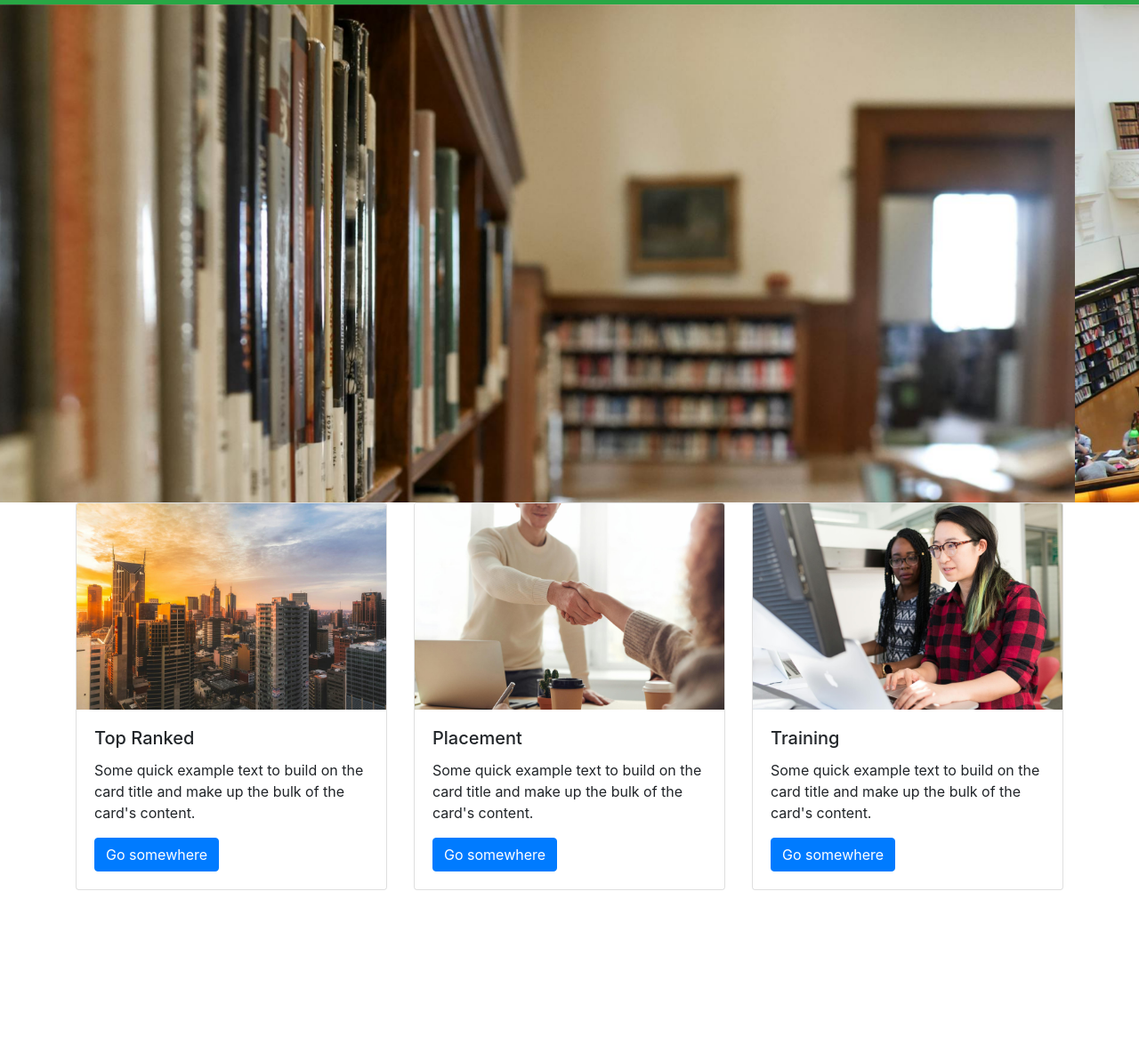
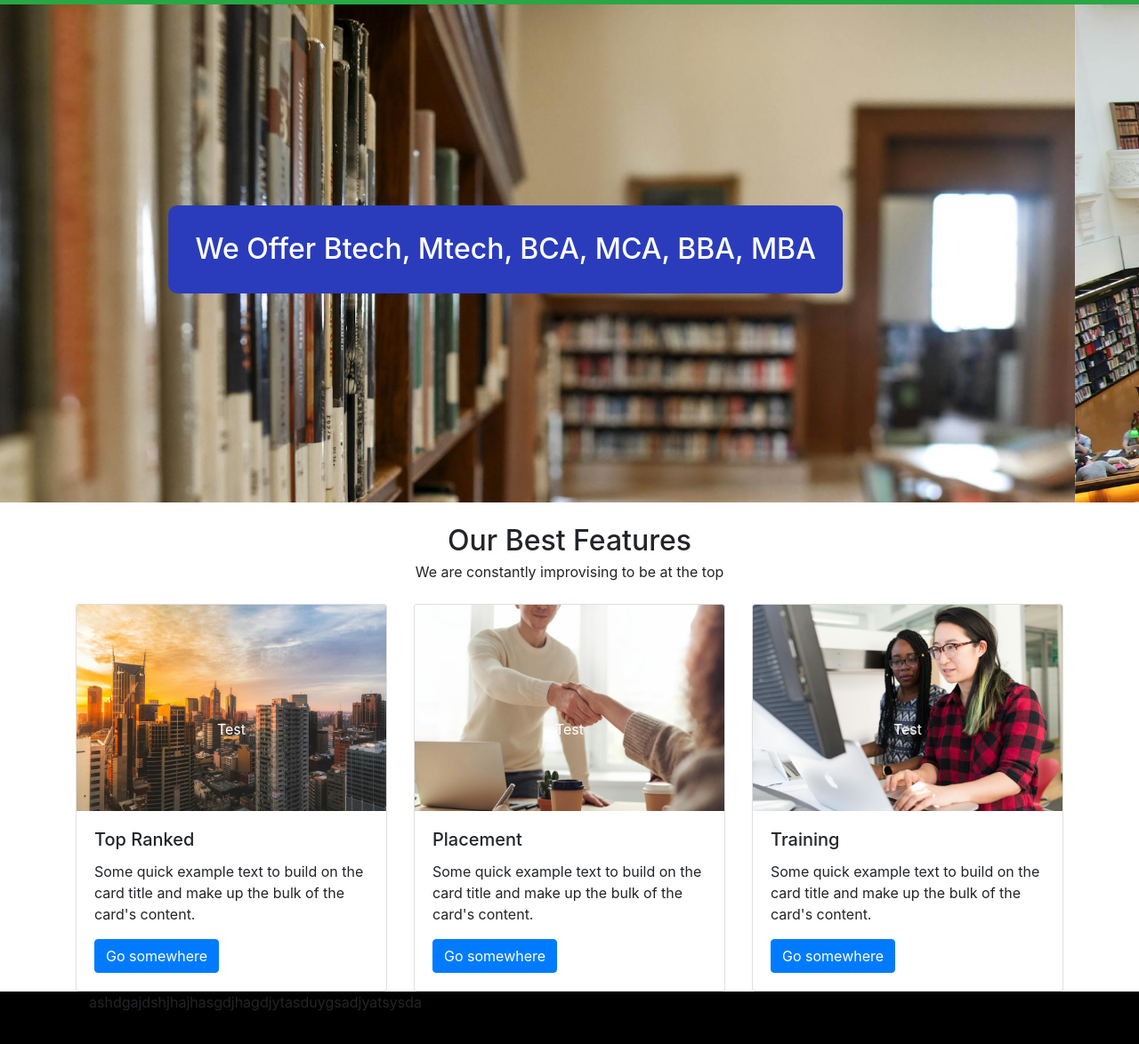
Before and after one commit to sujoysenmyself/souvik, a plain HTML site: page index.html in a window 1280 px wide. Shown: the part 76-1250 px from the top of the page at 89% size. Before the commit the page ends 1077 px from the top, so only its background shows below. Drawn offline with nearby package versions, Linux system fonts and the light colour scheme.

Commit message:
New Change

```diff
--- a/assets/css/style.css
+++ b/assets/css/style.css
@@ -18,4 +18,54 @@ a.nav-link.text-white:hover {
     height:70vh
 }
 
+
+
+.carousel-caption-custom {
+    position:absolute;
+    top:0;
+    left:0;
+    width:100%;
+    height:70vh;
+    display:flex;
+    align-items:center;
+    justify-content:center;
+    color:#FFFFFF;
+}
+
+
+.carousel-caption-custom h2{
+    background-color:#2a3cbc;
+    padding:30px;
+    border-radius:10px;
+}
+
+
+.carousel-caption-custom h2:hover{
+    background-color:#ffdd00;
+    color:#000000;
+}
+
 /* Navbar is ended */
+
+
+/* Feature is started */
+
+span.feature_hover_content {
+    position:absolute;
+    top:0;
+    left:0;
+    width:100%;
+    height:35vh;
+    display:flex;
+    align-items:center;
+    justify-content:center;
+    color:#FFFFFF;
+}
+
+/* Feature is ended */
+
+
+.footer {
+    background-color: #000000;
+    height: 100px;
+}
--- a/index.html
+++ b/index.html
@@ -1,20 +1,26 @@
 <!doctype html>
 <html lang="en">
+
 <head>
   <!-- Required meta tags -->
   <meta charset="utf-8">
   <meta name="viewport" content="width=device-width, initial-scale=1, shrink-to-fit=no">
 
   <!-- Bootstrap CSS -->
-    <link rel="stylesheet" href="https://cdn.jsdelivr.net/npm/bootstrap@4.5.3/dist/css/bootstrap.min.css" integrity="sha384-TX8t27EcRE3e/ihU7zmQxVncDAy5uIKz4rEkgIXeMed4M0jlfIDPvg6uqKI2xXr2" crossorigin="anonymous">
+  <link rel="stylesheet" href="https://cdn.jsdelivr.net/npm/bootstrap@4.5.3/dist/css/bootstrap.min.css"
+    integrity="sha384-TX8t27EcRE3e/ihU7zmQxVncDAy5uIKz4rEkgIXeMed4M0jlfIDPvg6uqKI2xXr2" crossorigin="anonymous">
 
   <!-- Custom CSS File -->
   <link rel="stylesheet" href="./assets/css/style.css">
+
+  <!-- Font Awesome CDN -->
+  <link rel="stylesheet" href="https://cdnjs.cloudflare.com/ajax/libs/font-awesome/4.5.0/css/font-awesome.css" integrity="sha512-EaaldggZt4DPKMYBa143vxXQqLq5LE29DG/0OoVenoyxDrAScYrcYcHIuxYO9YNTIQMgD8c8gIUU8FQw7WpXSQ==" crossorigin="anonymous" referrerpolicy="no-referrer" />
 
 
 
   <title>Our Project</title>
 </head>
+
 <body>
 
   <!-- Navbar is started -->
@@ -23,7 +29,8 @@
   <nav class="navbar navbar-expand-lg navbar-light bg-success">
     <div class="container">
       <a class="navbar-brand" href="#"><img src="./assets/images/logo.png" class="img-fluid logo-resize" /></a>
-            <button class="navbar-toggler" type="button" data-toggle="collapse" data-target="#navbarSupportedContent" aria-controls="navbarSupportedContent" aria-expanded="false" aria-label="Toggle navigation">
+      <button class="navbar-toggler" type="button" data-toggle="collapse" data-target="#navbarSupportedContent"
+        aria-controls="navbarSupportedContent" aria-expanded="false" aria-label="Toggle navigation">
         <span class="navbar-toggler-icon"></span>
       </button>
       <div class="collapse navbar-collapse" id="navbarSupportedContent">
@@ -32,7 +39,8 @@
             <a class="nav-link text-white" href="#">Home <span class="sr-only">(current)</span></a>
           </li>
           <li class="nav-item dropdown">
-                    <a class="nav-link dropdown-toggle text-white href="#" id="navbarDropdown" role="button" data-toggle="dropdown" aria-haspopup="true" aria-expanded="false">
+            <a class="nav-link dropdown-toggle text-white href=" #" id="navbarDropdown" role="button"
+              data-toggle="dropdown" aria-haspopup="true" aria-expanded="false">
               Courses
             </a>
             <div class="dropdown-menu dropbackground" aria-labelledby="navbarDropdown">
@@ -71,12 +79,21 @@
     <div class="carousel-inner">
       <div class="carousel-item active" data-interval="10000">
         <img src="./assets/images/banner-1.jpg" class="d-block w-100" alt="...">
+        <div class="carousel-caption-custom">
+          <h2>We Offer Btech, Mtech, BCA, MCA, BBA, MBA</h2>
+        </div>
       </div>
       <div class="carousel-item" data-interval="2000">
         <img src="./assets/images/banner-2.jpg" class="d-block w-100" alt="...">
+        <div class="carousel-caption-custom">
+          <h2>We Offer Btech, Mtech, BCA, MCA, BBA, MBA</h2>
+        </div>
       </div>
       <div class="carousel-item">
         <img src="./assets/images/banner-3.jpg" class="d-block w-100" alt="...">
+        <div class="carousel-caption-custom">
+          <h2>We Offer Btech, Mtech, BCA, MCA, BBA, MBA</h2>
+        </div>
       </div>
     </div>
   </div>
@@ -90,33 +107,43 @@
 
     <!-- Feature is started -->
 
+  <h2 class="text-center mt-4 mb-1">Our Best Features</h2>
+  <p class="text-center mb-4">We are constantly improvising to be at the top</p>
+
     <div class="row">
       <div class="col-12 col-sm-12 col-md-4 col-lg-4 col-xl-4">
         <div class="card">
-                <img src="./assets/images/ranked.jpg" class="card-img-top" alt="...">
+            <img src="./assets/images/ranked.jpg" class="card-img-top card-display" alt="...">
+            <span class="feature_hover_content">Test</span>
+
           <div class="card-body">
             <h5 class="card-title">Top Ranked</h5>
-                  <p class="card-text">Some quick example text to build on the card title and make up the bulk of the card's content.</p>
+            <p class="card-text">Some quick example text to build on the card title and make up the bulk of the card's
+              content.</p>
             <a href="#" class="btn btn-primary">Go somewhere</a>
           </div>
         </div>
       </div>
       <div class="col-12 col-sm-12 col-md-4 col-lg-4 col-xl-4">
         <div class="card">
-                <img src="./assets/images/placement.jpg" class="card-img-top" alt="...">
+          <img src="./assets/images/placement.jpg" class="card-img-top card-display" alt="...">
+          <span class="feature_hover_content">Test</span>
           <div class="card-body">
             <h5 class="card-title">Placement</h5>
-                  <p class="card-text">Some quick example text to build on the card title and make up the bulk of the card's content.</p>
+            <p class="card-text">Some quick example text to build on the card title and make up the bulk of the card's
+              content.</p>
             <a href="#" class="btn btn-primary">Go somewhere</a>
           </div>
         </div>
       </div>
       <div class="col-12 col-sm-12 col-md-4 col-lg-4 col-xl-4">
         <div class="card">
-                <img src="./assets/images/training.jpg" class="card-img-top" alt="...">
+          <img src="./assets/images/training.jpg" class="card-img-top card-display" alt="...">
+          <span class="feature_hover_content">Test</span>
           <div class="card-body">
             <h5 class="card-title">Training</h5>
-                  <p class="card-text">Some quick example text to build on the card title and make up the bulk of the card's content.</p>
+            <p class="card-text">Some quick example text to build on the card title and make up the bulk of the card's
+              content.</p>
             <a href="#" class="btn btn-primary">Go somewhere</a>
           </div>
         </div>
@@ -134,14 +161,35 @@
 
 
 
+  <!-- Footer is started here -->
+
+  <div class="footer">
+    <div class="container">
+        <div class="col-12 col-sm-12 col-md-4 col-lg-4 col-xl-4">
+          <p>ashdgajdshjhajhasgdjhagdjytasduygsadjyatsysda</p>
+        </div>
+    </div>
+  </div>
+
+  <!-- Footer is ended here  -->
+
+
+
+
+
+
 
 
 
   <!-- Optional JavaScript; choose one of the two! -->
 
   <!-- Option 1: jQuery and Bootstrap Bundle (includes Popper) -->
-    <script src="https://code.jquery.com/jquery-3.5.1.slim.min.js" integrity="sha384-DfXdz2htPH0lsSSs5nCTpuj/zy4C+OGpamoFVy38MVBnE+IbbVYUew+OrCXaRkfj" crossorigin="anonymous"></script>
-    <script src="https://cdn.jsdelivr.net/npm/bootstrap@4.5.3/dist/js/bootstrap.bundle.min.js" integrity="sha384-ho+j7jyWK8fNQe+A12Hb8AhRq26LrZ/JpcUGGOn+Y7RsweNrtN/tE3MoK7ZeZDyx" crossorigin="anonymous"></script>
+  <script src="https://code.jquery.com/jquery-3.5.1.slim.min.js"
+    integrity="sha384-DfXdz2htPH0lsSSs5nCTpuj/zy4C+OGpamoFVy38MVBnE+IbbVYUew+OrCXaRkfj"
+    crossorigin="anonymous"></script>
+  <script src="https://cdn.jsdelivr.net/npm/bootstrap@4.5.3/dist/js/bootstrap.bundle.min.js"
+    integrity="sha384-ho+j7jyWK8fNQe+A12Hb8AhRq26LrZ/JpcUGGOn+Y7RsweNrtN/tE3MoK7ZeZDyx"
+    crossorigin="anonymous"></script>
 
   <!-- Option 2: jQuery, Popper.js, and Bootstrap JS
     <script src="https://code.jquery.com/jquery-3.5.1.slim.min.js" integrity="sha384-DfXdz2htPH0lsSSs5nCTpuj/zy4C+OGpamoFVy38MVBnE+IbbVYUew+OrCXaRkfj" crossorigin="anonymous"></script>
@@ -149,4 +197,5 @@
     <script src="https://cdn.jsdelivr.net/npm/bootstrap@4.5.3/dist/js/bootstrap.min.js" integrity="sha384-w1Q4orYjBQndcko6MimVbzY0tgp4pWB4lZ7lr30WKz0vr/aWKhXdBNmNb5D92v7s" crossorigin="anonymous"></script>
     -->
 </body>
+
 </html>
```
Lines whose indentation alone changed are shown as unchanged.
